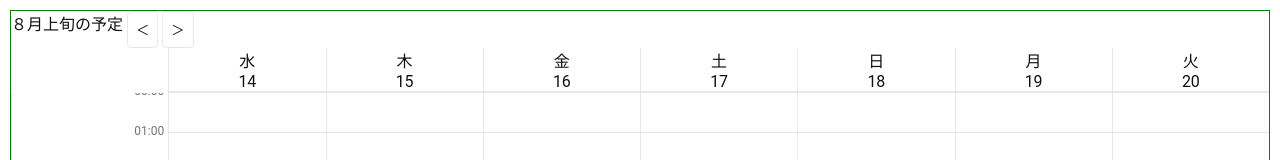
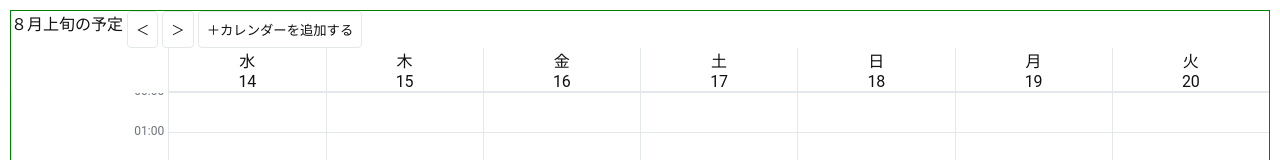
Before and after one commit to KadoProG/react-calendar-app, a React (Vite) app: page /calendar in a window 1280 px wide. Shown: the top 160 px of the page. Built offline with nearby package versions, Linux system fonts and the light colour scheme.

Commit message:
#22 カレンダー追加ボタンの追加

```diff
--- a/src/components/domains/CalenadarHeader.tsx
+++ b/src/components/domains/CalenadarHeader.tsx
@@ -3,6 +3,10 @@ import { Button } from '@/components/common/button/Button';
 import { CalendarConfigContext } from '@/contexts/CalendarConfigContext';
 import styles from '@/components/domains/CalendarHeader.module.scss';
 import { CalendarHeaderDayRows } from '@/components/domains/CalendarHeaderDayRows';
+import { CalendarConfigFormDialogContext } from '@/contexts/CalendarConfigFormDialogContext';
+import { v4 as uuidv4 } from 'uuid';
+import dayjs from 'dayjs';
+import { CalendarEventContext } from '@/contexts/CalendarEventContext';
 
 interface CalenadarHeaderProps {
   setFixedContentHeight: (height: number) => void;
@@ -13,6 +17,8 @@ interface CalenadarHeaderProps {
  */
 export const CalendarHeader: React.FC<CalenadarHeaderProps> = (props) => {
   const fixedContentRef = React.useRef<HTMLDivElement>(null);
+  const { openDialog } = React.useContext(CalendarConfigFormDialogContext);
+  const { addCalendarEvent } = React.useContext(CalendarEventContext);
 
   const { config, baseDate, setBaseDate } = React.useContext(CalendarConfigContext);
 
@@ -30,6 +36,20 @@ export const CalendarHeader: React.FC<CalenadarHeaderProps> = (props) => {
     }
   }, [props]);
 
+  const handleAddCalendar = React.useCallback(async () => {
+    const newCalendarEvent: CalendarEvent = {
+      id: uuidv4(),
+      title: '',
+      start: dayjs().startOf('hour').add(1, 'hour'),
+      end: dayjs().startOf('hour').add(2, 'hour'),
+      isAllDayEvent: false,
+    };
+    const result = await openDialog(newCalendarEvent);
+    if (result.type === 'save') {
+      addCalendarEvent(result.calendarEvent ?? newCalendarEvent);
+    }
+  }, [openDialog, addCalendarEvent]);
+
   React.useEffect(() => {
     updateHeight();
     window.addEventListener('resize', updateHeight);
@@ -44,6 +64,7 @@ export const CalendarHeader: React.FC<CalenadarHeaderProps> = (props) => {
         <p>８月上旬の予定</p>
         <Button onClick={handleBasePrev}>＜</Button>
         <Button onClick={handleBaseNext}>＞</Button>
+        <Button onClick={handleAddCalendar}>＋カレンダーを追加する</Button>
       </div>
       <CalendarHeaderDayRows />
     </div>
```
